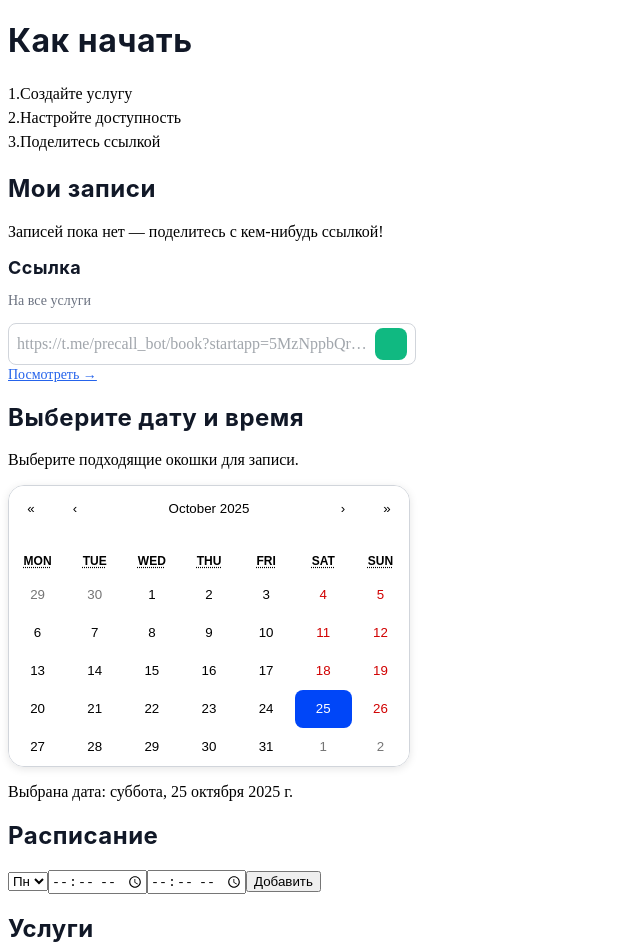
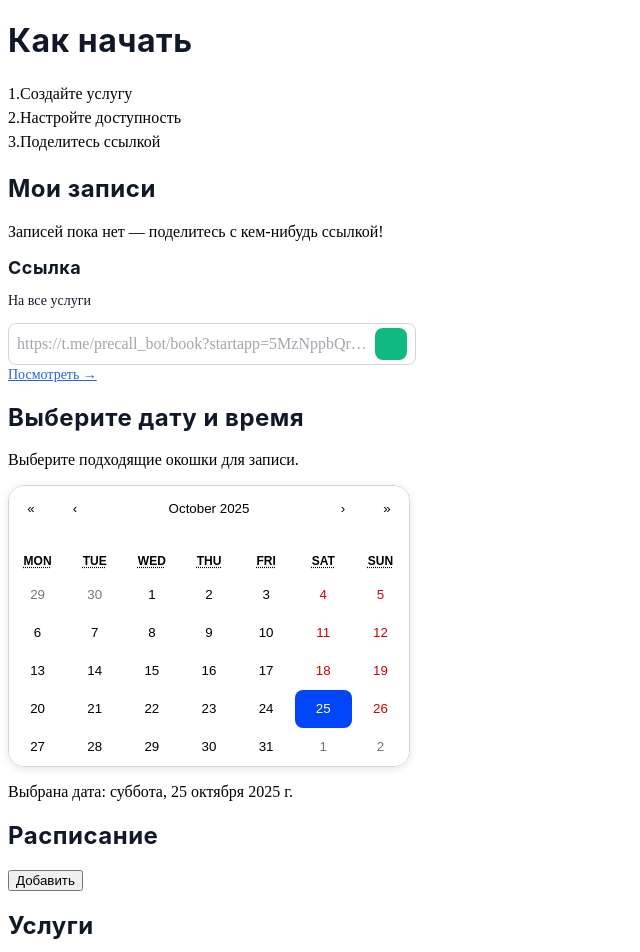
Before and after one commit to dandsamoylenko-coder/telegramapp, a React (Create React App) app: page / in a window 1280 px wide. Shown: the top 952 px of the page, without its empty margins (0-640 px from the left). Built offline with nearby package versions, Linux system fonts and the light colour scheme.

Commit message:
Start version 0.1.1

```diff
--- a/src/main/App.js
+++ b/src/main/App.js
@@ -101,79 +101,123 @@ export default function App() {
 
     // 5. Рассписание
     const weekdays = ["Пн", "Вт", "Ср", "Чт", "Пт", "Сб", "Вс"];
+
     const Schedule = () => {
+        const [showDays, setShowDays] = useState(false);
         const [schedule, setSchedule] = useState([]);
-        const [newDay, setNewDay] = useState(weekdays[0]);
+        const [selectedDays, setSelectedDays] = useState([]); // теперь массив выбранных дней
         const [fromTime, setFromTime] = useState("");
         const [toTime, setToTime] = useState("");
 
-        const handleAdd = () => {
-            if (!fromTime || !toTime) return;
-            setSchedule([...schedule, { day: newDay, from: fromTime, to: toTime }]);
+        const handleToggleDay = (day) => {
+            if (selectedDays.includes(day)) {
+                setSelectedDays(selectedDays.filter((d) => d !== day));
+            } else {
+                setSelectedDays([...selectedDays, day]);
+            }
+        };
+
+        const handleAddTime = () => {
+            if (selectedDays.length === 0 || !fromTime || !toTime) return;
+
+            // создаём по записи для каждого выбранного дня
+            const newEntries = selectedDays.map((day) => ({
+                day,
+                from: fromTime,
+                to: toTime,
+            }));
+
+            setSchedule([...schedule, ...newEntries]);
+            setSelectedDays([]);
             setFromTime("");
             setToTime("");
         };
 
+        const handleRemove = (index) => {
+            setSchedule(schedule.filter((_, i) => i !== index));
+        };
+
         return (
             <div className="mt-6 p-4 bg-white rounded-2xl shadow-md w-full max-w-md flex flex-col gap-4">
-                {/* Заголовок */}
                 <h2 className="text-lg font-bold text-gray-900">Расписание</h2>
 
-                {/* Форма в одну строку */}
-                <div className="flex gap-2 items-center">
-                    <select
-                        value={newDay}
-                        onChange={(e) => setNewDay(e.target.value)}
-                        className="border border-gray-300 rounded-lg p-1 w-20"
+                {/* Кнопка "Добавить" */}
+                {!showDays && (
+                    <button
+                        onClick={() => setShowDays(true)}
+                        className="px-4 py-2 bg-blue-600 text-white rounded-lg text-sm hover:bg-blue-700 transition self-start"
                     >
+                        Добавить
+                    </button>
+                )}
+
+                {/* Блок выбора дней недели */}
+                {showDays && (
+                    <>
+                        <div className="flex justify-between gap-1 flex-wrap">
                             {weekdays.map((day) => (
-                            <option key={day} value={day}>
+                                <button
+                                    key={day}
+                                    onClick={() => handleToggleDay(day)}
+                                    className={`day-button ${
+                                        selectedDays.includes(day) ? "day-button-active" : ""
+                                    }`}
+                                >
                                     {day}
-                            </option>
+                                </button>
                             ))}
-                    </select>
+                        </div>
 
+                        {/* Форма выбора времени */}
+                        {selectedDays.length > 0 && (
+                            <div className="flex items-center gap-2 mt-3 flex-wrap">
                                 <input
                                     type="time"
                                     value={fromTime}
                                     onChange={(e) => setFromTime(e.target.value)}
                                     className="border border-gray-300 rounded-lg p-1 w-24"
-                        placeholder="С"
                                 />
-
                                 <input
                                     type="time"
                                     value={toTime}
                                     onChange={(e) => setToTime(e.target.value)}
                                     className="border border-gray-300 rounded-lg p-1 w-24"
-                        placeholder="До"
                                 />
-
                                 <button
-                        onClick={handleAdd}
-                        className="px-3 py-1 bg-blue-600 text-white rounded-lg text-sm hover:bg-blue-700 transition"
+                                    onClick={handleAddTime}
+                                    className="px-3 py-1 bg-green-600 text-white rounded-lg text-sm hover:bg-green-700 transition"
                                 >
-                        Добавить
+                                    Сохранить
                                 </button>
                             </div>
+                        )}
 
-                {/* Список расписания */}
-                <ul className="flex flex-col gap-2">
+                        {/* Список добавленных интервалов */}
+                        <ul className="flex flex-col gap-2 mt-2">
                             {schedule.map((item, index) => (
                                 <li
                                     key={index}
-                            className="flex justify-between border-b border-gray-200 pb-1"
+                                    className="flex justify-between items-center border-b border-gray-200 pb-1"
                                 >
                                     <span className="text-gray-700 font-medium">{item.day}</span>
                                     <span className="text-gray-600 text-sm">
                   {item.from} — {item.to}
                 </span>
+                                    <button
+                                        onClick={() => handleRemove(index)}
+                                        className="text-red-500 hover:text-red-700 font-bold ml-2"
+                                    >
+                                        ×
+                                    </button>
                                 </li>
                             ))}
                         </ul>
+                    </>
+                )}
             </div>
         );
     };
+
 
     // 6. Сервис
     const Services = () => {
--- a/src/maincss/App.css
+++ b/src/maincss/App.css
@@ -33,3 +33,23 @@ h1, h2, h3, h4, h5, h6 {
     align-items: center;    /* Выравниваем по центру по вертикали */
     max-width: 380px;       /* Ограничиваем максимальную ширину */
 }
+
+.day-button {
+    flex: 1;
+    min-width: 2.5rem;
+    background-color: #f3f4f6;
+    color: #374151;
+    font-weight: 500;
+    padding: 0.5rem 0;
+    text-align: center;
+    transition: all 0.2s ease-in-out;
+}
+
+.day-button:hover {
+    background-color: #e5e7eb;
+}
+
+.day-button-active {
+    background-color: #16a34a; /* зелёный */
+    color: white;
+}
--- a/src/maincss/LinkCard.css
+++ b/src/maincss/LinkCard.css
@@ -6,7 +6,7 @@
 
 .link-block-subtitle {
     font-size: 0.875rem;
-    color: #6b7280;
+    color: #111827;
 }
 
 .link-row {
```
Lines whose indentation alone changed are shown as unchanged.
